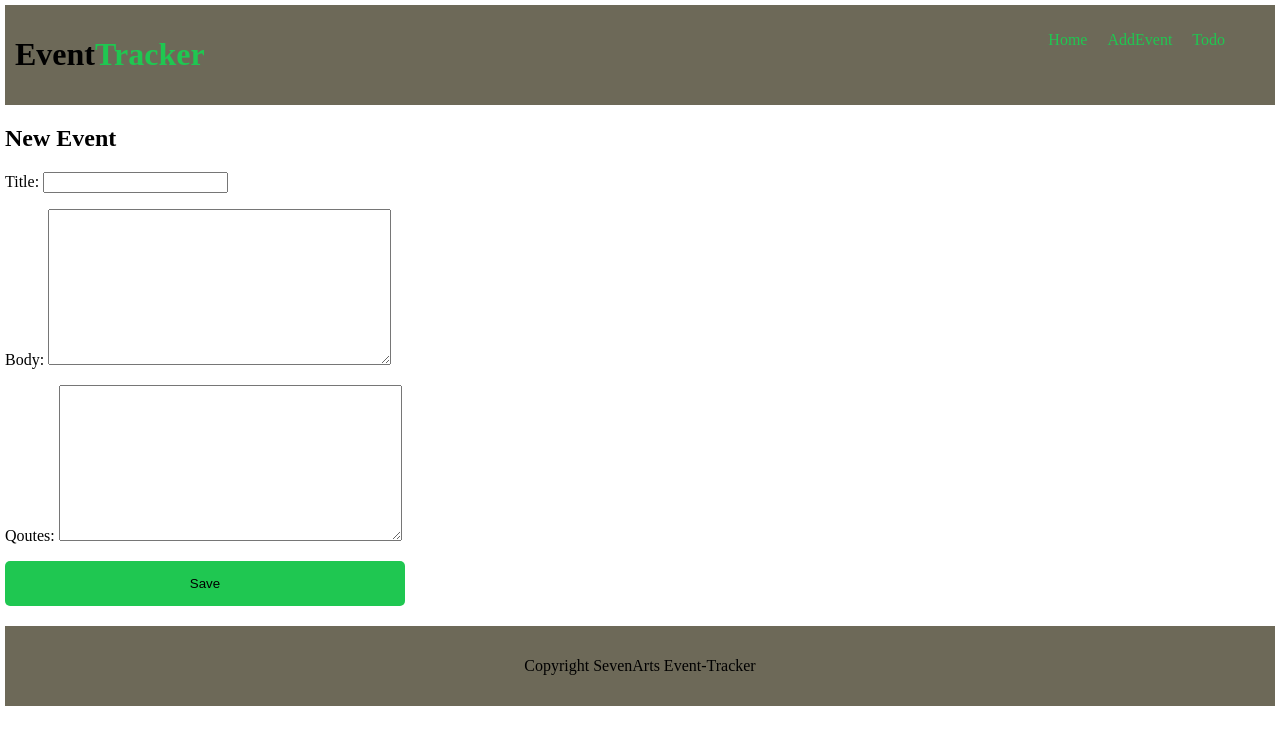
After one commit to syohannes/github-test, a Django app: page /event/new/ in a window 1280 px wide. The commit adds this page. Shown: the top 745 px of the page. Run offline with Django 4.2, Linux system fonts and the light colour scheme.

Commit message:
initial commit

```diff
--- a/event/models.py
+++ b/event/models.py
@@ -1,7 +1,12 @@
 from django.db import models
+from django.urls import reverse
 
 class Post(models.Model):
     title = models.CharField(max_length=255)
     body = models.TextField()
     qoutes = models.TextField()
     created_at = models.DateTimeField(auto_now_add = True)
+    def __str__(self):
+        return self.title
+    def get_absolute_url(self):
+        return reverse('post_detail', args=[str(self.id)])
--- a/event/static/css/core.css
+++ b/event/static/css/core.css
@@ -39,7 +39,7 @@ strong {
     text-decoration: none;
     color: #1fc751;
 }
-a:hover {
+.nav-list a:hover {
     border-bottom: 2px solid rgb(255, 255, 255);
 }
 .foot {
@@ -73,7 +73,26 @@ a:hover {
 .poster h5 {
     color: #6d6958;
 }
+.input-button {
+    border-radius: 5px;
+    background: #1fc751;
+    border: none;
+    padding: 15px;
+    width: 400px;
+}
+button {
+    border: none;
+    background: none;
+    cursor: pointer;
+}
+.title {
+    text-decoration: none;
+    color: black;
 
+}
+.title:hover {
+    opacity: 0.9;
+}
 @media(max-width: 700px) {
     .card {
         grid-template-columns: repeat(2, 1fr);
--- a/event/templates/event/base.html
+++ b/event/templates/event/base.html
@@ -11,11 +11,11 @@
 <body>
     <div class="container">
         <header class="header">
-            <h1 class="title">Event<strong class="title2">Tracker</strong></h1>
+            <a class='title' href="{% url 'home' %}"><h1 class="title">Event<strong class="title2">Tracker</strong></h1></a>
             <nav class="nav-bar">
                 <ul class="nav-list">
                     <li><a href="{% url 'home' %}">Home</a></li>
-                    <li><a href="">AddPost</a></li>
+                    <li><a href="{% url 'event_new' %}">AddEvent</a></li>
                     <li><a href="">Todo</a></li>
                 </ul>
             </nav>
--- /dev/null
+++ b/event/templates/event/event_new.html
@@ -0,0 +1,9 @@
+{% extends 'event/base.html' %}
+
+{% block content %}
+    <h2>New Event</h2>
+    <form action="" method="post">{% csrf_token %}
+        {{form.as_p}}
+        <input class="input-button" type="submit" value="Save">
+    </form>
+{% endblock content %}
--- a/event/urls.py
+++ b/event/urls.py
@@ -1,8 +1,8 @@
 from django.urls import path
-from .views import EventListView, EventDetailView
+from .views import EventListView, EventDetailView, EventCreateView
 
 urlpatterns = [
     path('', EventListView.as_view(), name='home'),
-    path('post/<int:pk>/', EventDetailView.as_view(), name='post_detail'),
-
+    path('event/<int:pk>/', EventDetailView.as_view(), name='post_detail'),
+    path('event/new/', EventCreateView.as_view(), name='event_new' ),
 ]
--- a/event/views.py
+++ b/event/views.py
@@ -1,4 +1,5 @@
 from django.views.generic import ListView, DetailView
+from django.views.generic.edit import CreateView
 from . models import Post
 
 class EventListView(ListView):
@@ -7,3 +8,7 @@ class EventListView(ListView):
 class EventDetailView(DetailView):
     model = Post
     template_name = 'event/post_detail.html'
+class EventCreateView(CreateView):
+    model = Post
+    template_name = 'event/event_new.html'
+    fields = '__all__'
```
Also changed, not shown: db.sqlite3.
